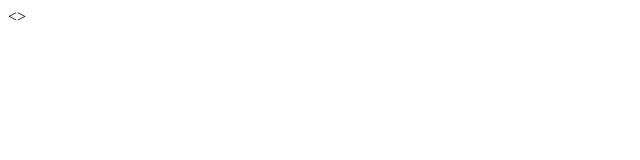
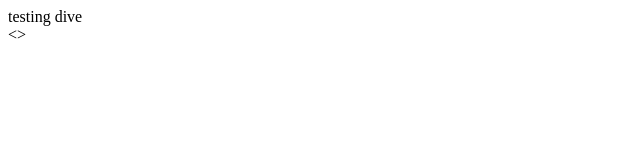
Before and after one commit to parthiban-n/Testing, a plain HTML site: page index.html in a window 1280 px wide. Shown: the full height of the page, 0-640 px from the left. Drawn offline with Linux system fonts and the light colour scheme.

Commit message:
Update index.html

```diff
--- a/index.html
+++ b/index.html
@@ -4,6 +4,9 @@
 	<title>making new changes</title>
 </head>
 <body>
+	<div>
+		testing dive
 
+		</div>
 </body>
 </html><>
```
